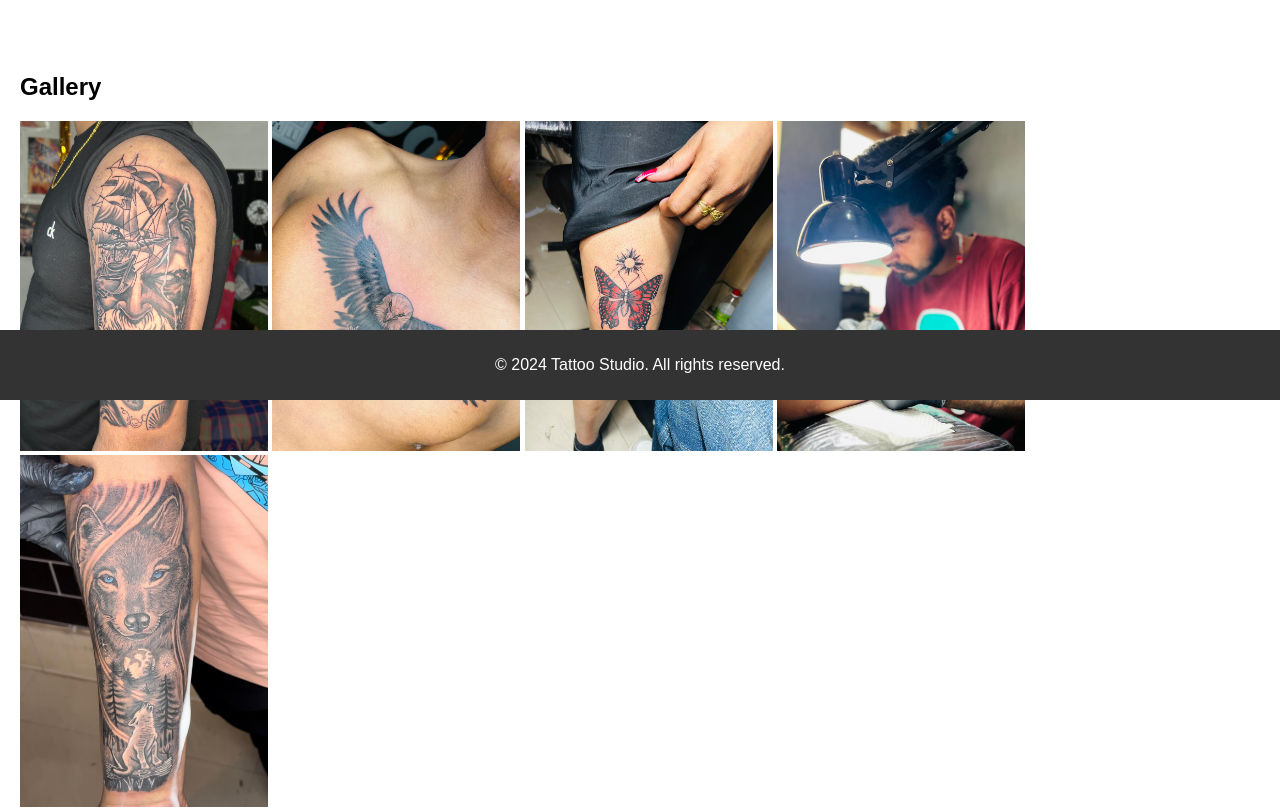
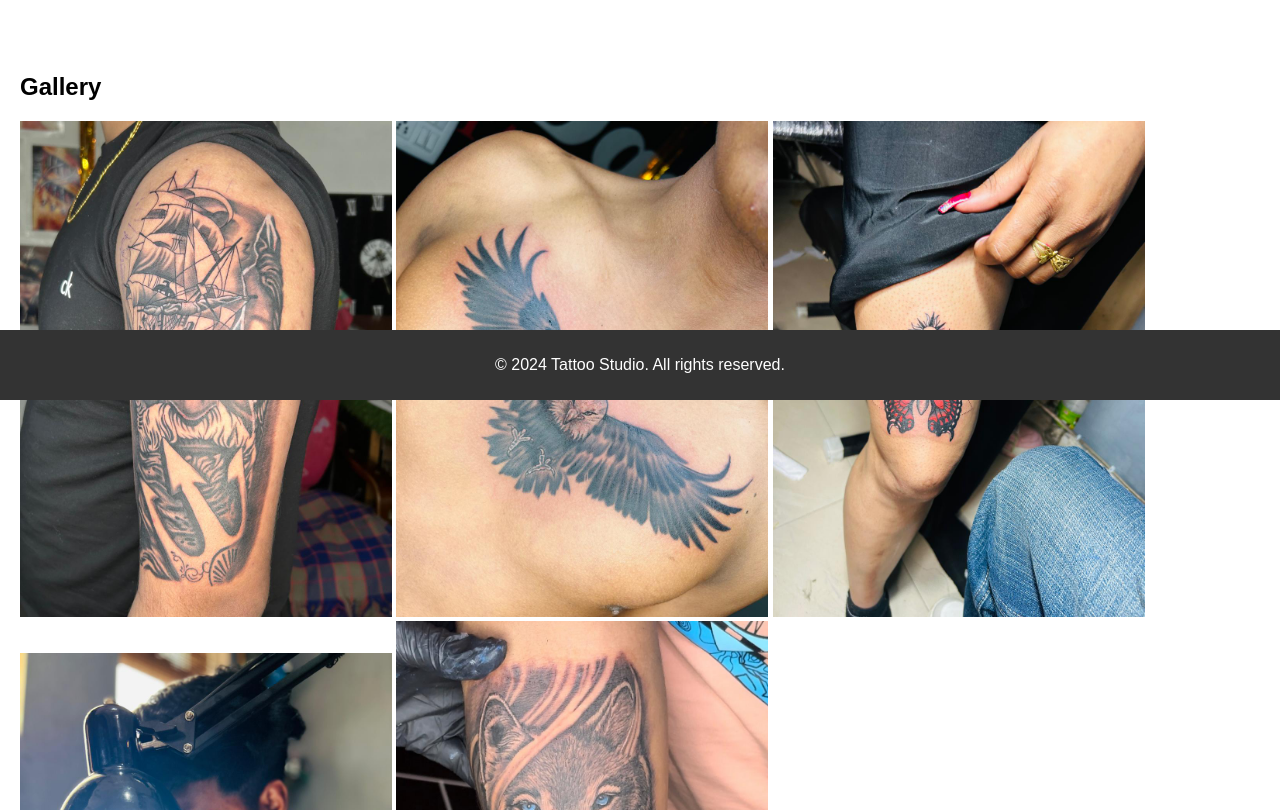
Before and after one commit to jashnkaurr/tattoo-website, a plain HTML site: page index.html in a window 1280 px wide. Shown: the part 400-1210 px from the top of the page. Drawn offline with Linux system fonts and the light colour scheme.

Commit message:
Update index.html

```diff
--- a/index.html
+++ b/index.html
@@ -117,11 +117,11 @@ Welcome to Big Dad Tattoo Studio</h1>
 <div class="container" id="gallery">
     <h2>Gallery</h2>
     <div class="gallery">
-        <img style="width:20%;" src="tattoo.01.jpg" alt="Tattoo 1">
-        <img style="width:20%;" src="tattoo.02.jpg" alt="Tattoo 2">
-        <img style="width:20%;" src="tattoo.03.jpg" alt="Tattoo 3">
-        <img style="width:20%;" src="tattoo.04.jpg" alt="Tattoo 4">
-        <img style="width:20%;" src="tatto.05.jpg" alt="Tattoo 5">
+        <img style="width:30%;" src="tattoo.01.jpg" alt="Tattoo 1">
+        <img style="width:30%;" src="tattoo.02.jpg" alt="Tattoo 2">
+        <img style="width:30%;" src="tattoo.03.jpg" alt="Tattoo 3">
+        <img style="width:30%;" src="tattoo.04.jpg" alt="Tattoo 4">
+        <img style="width:30%;" src="tatto.05.jpg" alt="Tattoo 5">
     </div>
 </div>
 
```
